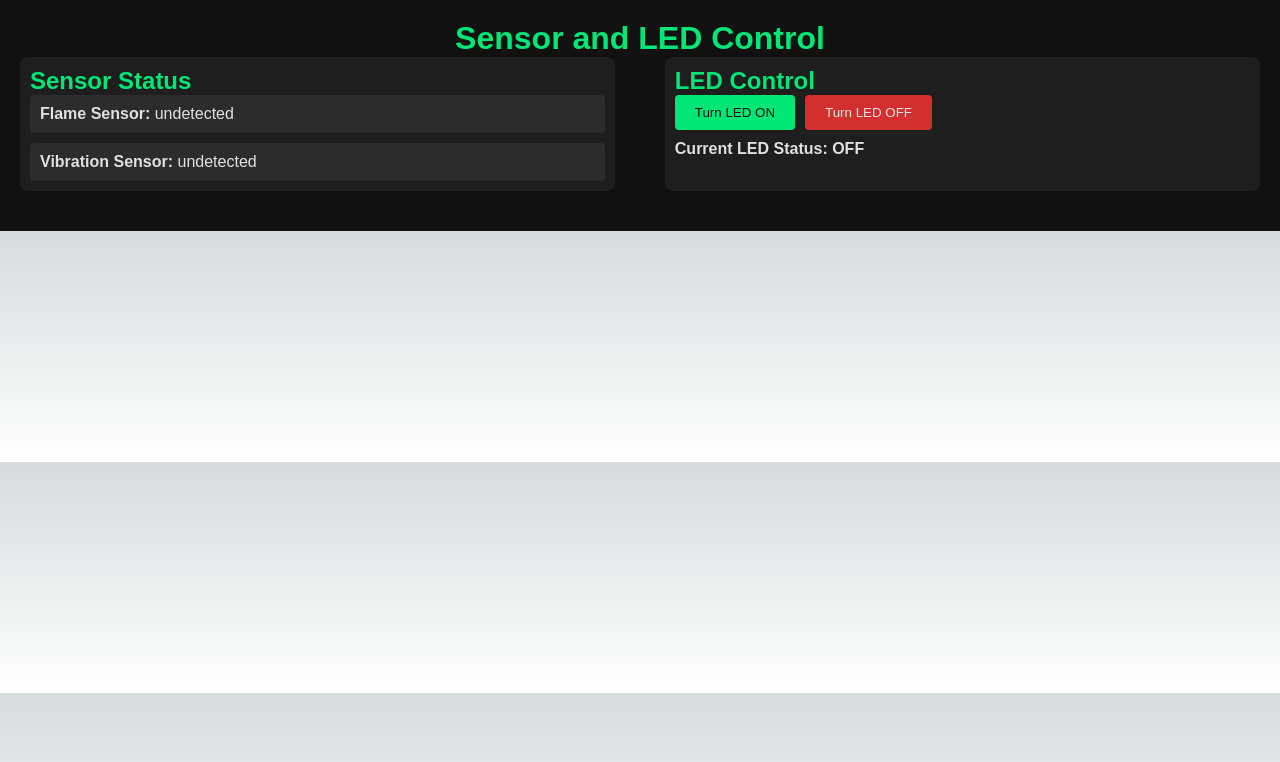
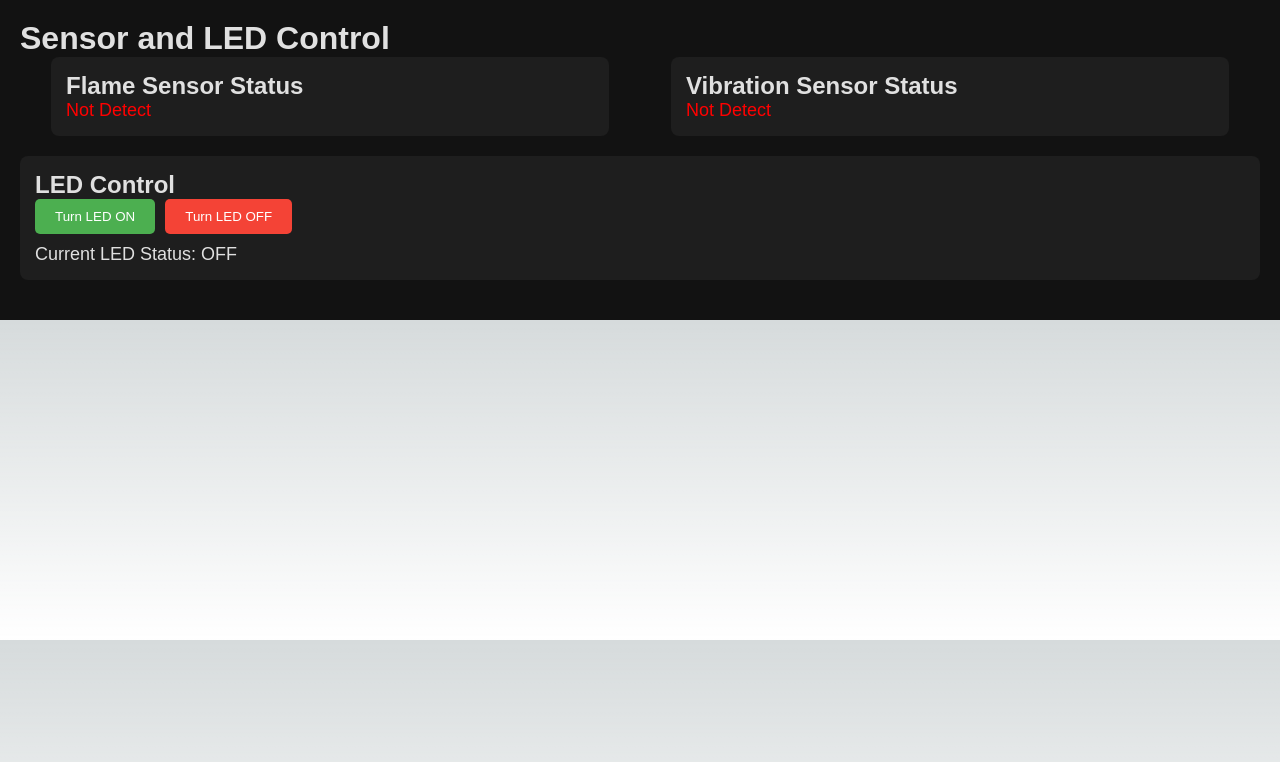
Before and after one commit to 9Mongkol/minipromon, a Next.js app: page / in a window 1280 px wide. Shown: the top 762 px of the page. Built offline with nearby package versions, Linux system fonts and the light colour scheme; no server answers; the database is empty.

Commit message:
butiCode4

```diff
--- a/src/app/page.js
+++ b/src/app/page.js
@@ -2,29 +2,42 @@
 import { useState, useEffect } from 'react';
 
 const Home = () => {
+    const [flameStatus, setFlameStatus] = useState('Not Detect');
+    const [vibrationStatus, setVibrationStatus] = useState('Not Detect');
+    const [ledStatus, setLedStatus] = useState(0);
     const [responseMessage, setResponseMessage] = useState('');
-    const [ledStatus, setLedStatus] = useState(null);
-    const [sensorStatus, setSensorStatus] = useState({ flame: 'undetected', vibration: 'undetected' });
 
-    useEffect(() => {
-        // Fetch initial LED status
-        const fetchLedStatus = async () => {
+    const fetchSensorData = async () => {
         try {
             const response = await fetch('/api/sensordata');
-                if (!response.ok) throw new Error('Failed to fetch LED status');
             const data = await response.json();
+
+            // แปลงสถานะของ flame_sensor
+            if (data.flame_status === 0) {
+                setFlameStatus('Detect');
+            } else {
+                setFlameStatus('Not Detect');
+            }
+
+            // แปลงสถานะของ vibration_sensor
+            if (data.vibration_status === 1) {
+                setVibrationStatus('Detect');
+            } else {
+                setVibrationStatus('Not Detect');
+            }
+
+            // อัปเดตสถานะของ LED
+            if (data.led_status !== undefined) {
                 setLedStatus(data.led_status);
+            }
         } catch (error) {
-                console.error('Error:', error);
+            console.error('Error fetching sensor data:', error);
         }
     };
 
-        fetchLedStatus();
-    }, []);
-
     const handleUpdate = async (ledStatus) => {
         try {
-            const response = await fetch('/api/sensordata', {
+            const response = await fetch('/api/updateLedStatus', {
                 method: 'PUT',
                 headers: {
                     'Content-Type': 'application/json',
@@ -39,7 +52,6 @@ const Home = () => {
             }
 
             const data = await response.json();
-            setLedStatus(data.led_status);
             setResponseMessage(`LED status updated to ${data.led_status}`);
         } catch (error) {
             console.error('Error:', error);
@@ -47,36 +59,31 @@ const Home = () => {
         }
     };
 
+    useEffect(() => {
+        fetchSensorData();
+        const interval = setInterval(fetchSensorData, 3000); // Refresh every 3 seconds
+        return () => clearInterval(interval);
+    }, []);
+
     return (
-        <div style={{ fontFamily: 'Arial, sans-serif', padding: '20px', backgroundColor: '#121212', color: '#e0e0e0' }}>
-            <h1 style={{ textAlign: 'center', color: '#00e676' }}>Sensor and LED Control</h1>
-
-            <div style={{ display: 'flex', justifyContent: 'space-between', marginBottom: '20px' }}>
-                <div style={{ width: '48%', padding: '10px', borderRadius: '8px', backgroundColor: '#1e1e1e', boxShadow: '0 0 10px rgba(0,0,0,0.3)' }}>
-                    <h2 style={{ color: '#00e676' }}>Sensor Status</h2>
-                    <div style={{ marginBottom: '10px', padding: '10px', borderRadius: '4px', backgroundColor: '#2c2c2c' }}>
-                        <strong>Flame Sensor:</strong> {sensorStatus.flame}
+        <div style={{ fontFamily: 'Arial, sans-serif', backgroundColor: '#121212', color: '#E0E0E0', padding: '20px' }}>
+            <h1>Sensor and LED Control</h1>
+            <div style={{ marginBottom: '20px', display: 'flex', justifyContent: 'space-around' }}>
+                <div style={{ backgroundColor: '#1E1E1E', padding: '15px', borderRadius: '8px', width: '45%' }}>
+                    <h2>Flame Sensor Status</h2>
+                    <p style={{ fontSize: '18px', color: flameStatus === 'Detect' ? 'lightgreen' : 'red' }}>{flameStatus}</p>
                 </div>
-                    <div style={{ padding: '10px', borderRadius: '4px', backgroundColor: '#2c2c2c' }}>
-                        <strong>Vibration Sensor:</strong> {sensorStatus.vibration}
+                <div style={{ backgroundColor: '#1E1E1E', padding: '15px', borderRadius: '8px', width: '45%' }}>
+                    <h2>Vibration Sensor Status</h2>
+                    <p style={{ fontSize: '18px', color: vibrationStatus === 'Detect' ? 'lightgreen' : 'red' }}>{vibrationStatus}</p>
                 </div>
             </div>
-
-                <div style={{ width: '48%', padding: '10px', borderRadius: '8px', backgroundColor: '#1e1e1e', boxShadow: '0 0 10px rgba(0,0,0,0.3)' }}>
-                    <h2 style={{ color: '#00e676' }}>LED Control</h2>
-                    <button
-                        onClick={() => handleUpdate(1)}
-                        style={{ padding: '10px 20px', marginRight: '10px', border: 'none', borderRadius: '4px', backgroundColor: '#00e676', color: '#121212', cursor: 'pointer' }}>
-                        Turn LED ON
-                    </button>
-                    <button
-                        onClick={() => handleUpdate(0)}
-                        style={{ padding: '10px 20px', border: 'none', borderRadius: '4px', backgroundColor: '#d32f2f', color: '#e0e0e0', cursor: 'pointer' }}>
-                        Turn LED OFF
-                    </button>
-                    <p style={{ marginTop: '10px', color: '#e0e0e0' }}>{responseMessage}</p>
-                    <p style={{ marginTop: '10px', fontWeight: 'bold' }}>Current LED Status: {ledStatus === 1 ? 'ON' : 'OFF'}</p>
-                </div>
+            <div style={{ marginBottom: '20px', backgroundColor: '#1E1E1E', padding: '15px', borderRadius: '8px' }}>
+                <h2>LED Control</h2>
+                <button onClick={() => handleUpdate(1)} style={{ marginRight: '10px', backgroundColor: '#4CAF50', color: 'white', border: 'none', padding: '10px 20px', borderRadius: '5px' }}>Turn LED ON</button>
+                <button onClick={() => handleUpdate(0)} style={{ backgroundColor: '#F44336', color: 'white', border: 'none', padding: '10px 20px', borderRadius: '5px' }}>Turn LED OFF</button>
+                <p style={{ marginTop: '10px', fontSize: '18px', color: '#E0E0E0' }}>Current LED Status: {ledStatus === 1 ? 'ON' : 'OFF'}</p>
+                <p style={{ color: '#F44336' }}>{responseMessage}</p>
             </div>
         </div>
     );
```
Lines whose indentation alone changed are shown as unchanged.
